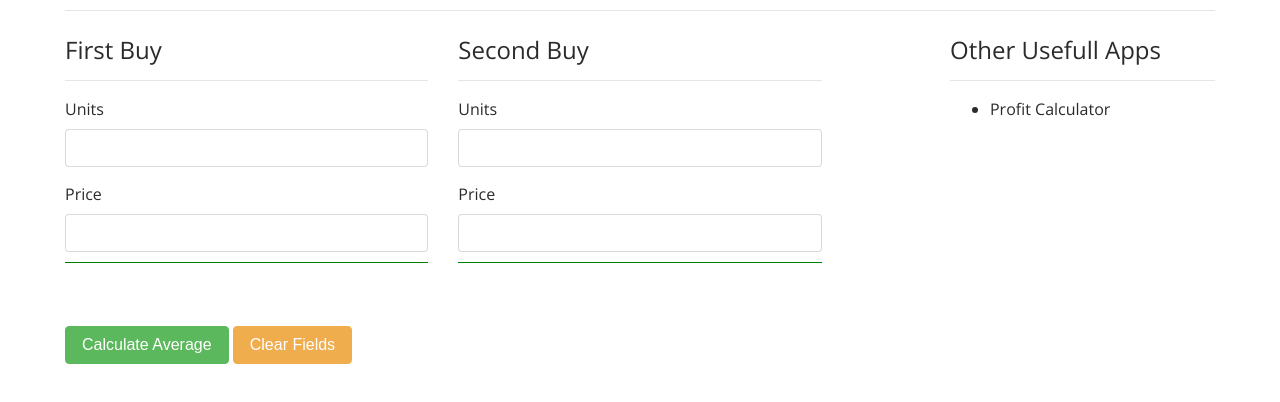
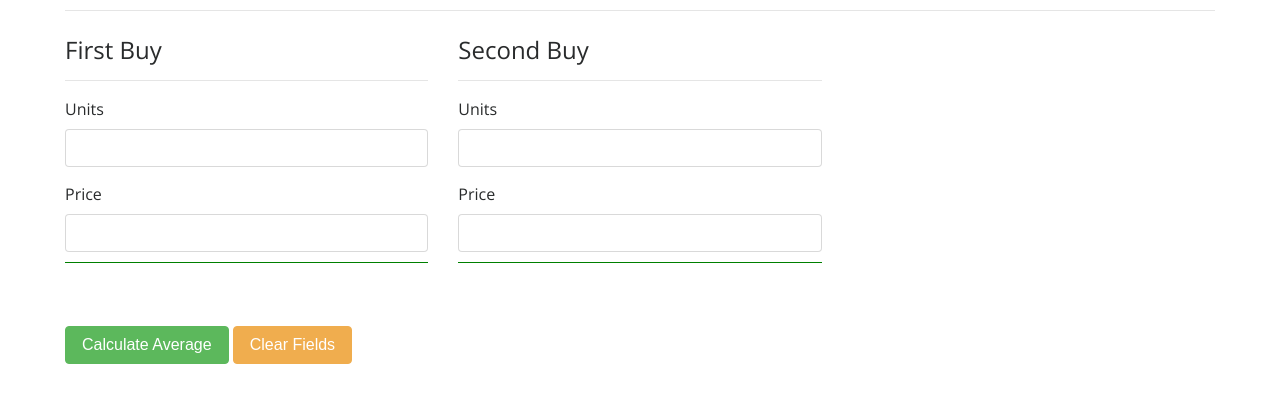
Before and after one commit to nikhileshpatel/stock_crypto_average_calculator, a plain HTML site: page index.html in a window 1280 px wide. Shown: the part 76-478 px from the top of the page. Drawn offline with nearby package versions, Linux system fonts and the light colour scheme.

Commit message:
Update index.html

```diff
--- a/index.html
+++ b/index.html
@@ -57,7 +57,7 @@
       </div>
       <div class="col-md-1 st">
       </div>
-      <div class="col-md-3 st">
+      <div class="col-md-3 st" style="display:none;">
         <div>
           <h4>Other Usefull Apps</h4>
           <hr>
```
